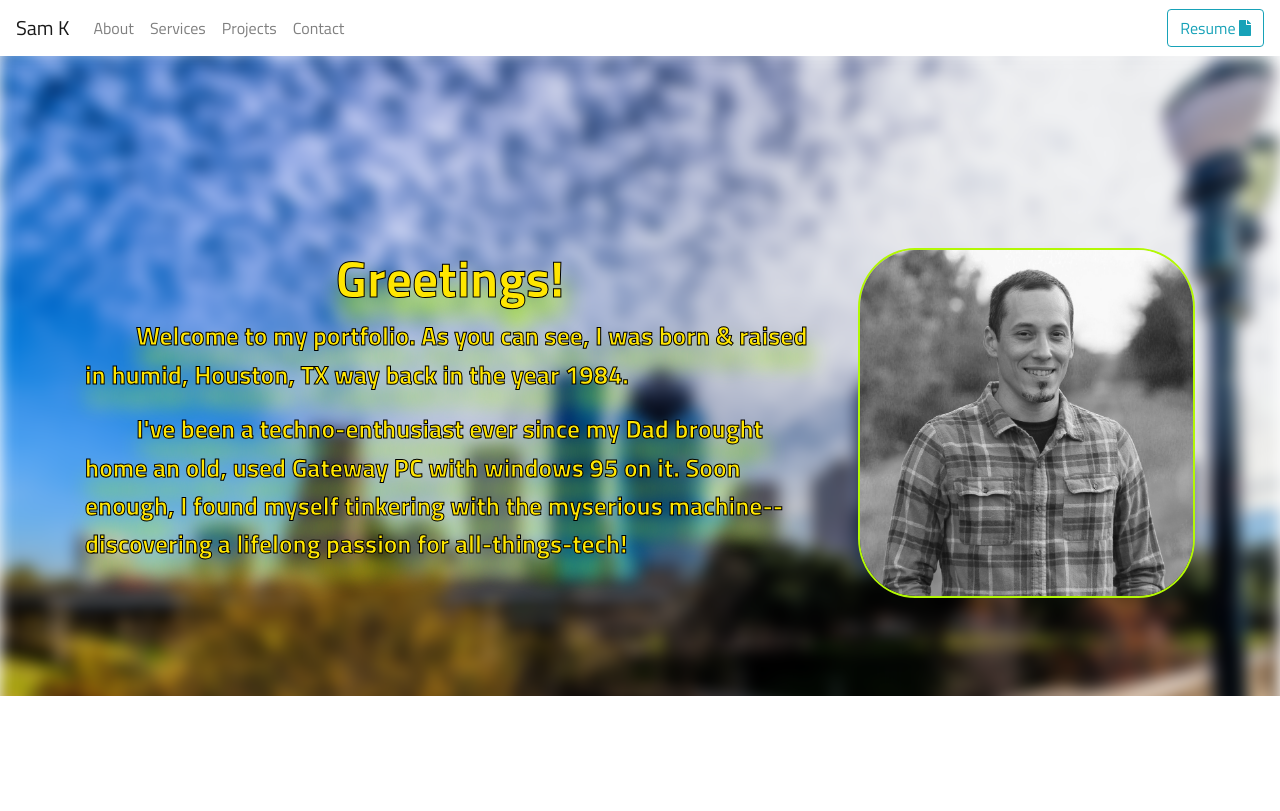
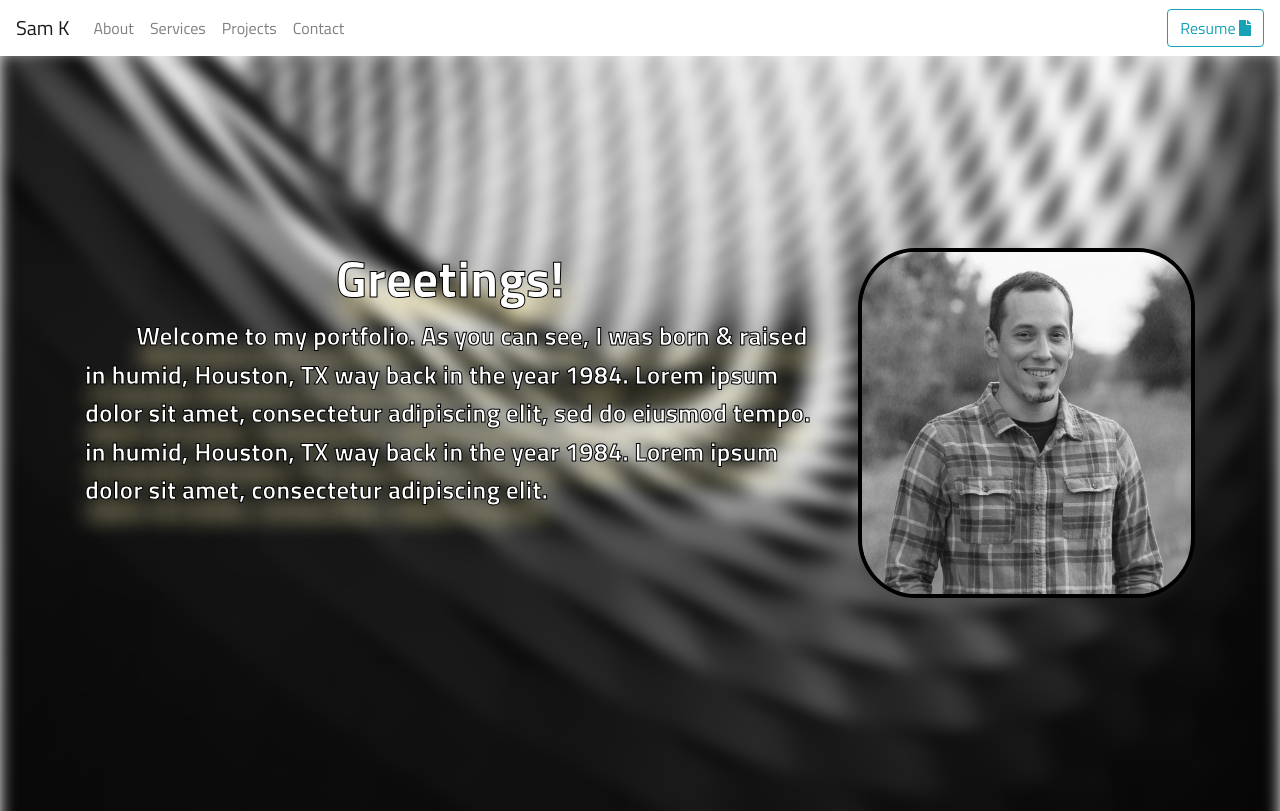
Before and after one commit to byronklep/portfolio, a React (Create React App) app in the folder frontend/: page /about in a window 1280 px wide. Shown: the top 811 px of the page. Built offline with nearby package versions, Linux system fonts and the light colour scheme.

Commit message:
About styling.

```diff
--- a/frontend/src/App.css
+++ b/frontend/src/App.css
@@ -127,7 +127,7 @@ a:link {
 }
 
 .panel-wrap.active-panel .panel-header {
-  background: #292b2c;
+  background: #000000;
 }
 .panel-wrap.active-panel .panel-header button {
   color: #f7f7f7;
@@ -148,8 +148,6 @@ a:link {
 }
 
 .panel-body {
-  border: 1px solid #dddddd;
-
   color: #333333;
   padding: 5px;
   border-top: none;
@@ -183,6 +181,7 @@ a:link {
 
 .project-card {
   margin: 2rem;
+  border: black solid 4px;
 }
 .project-card img {
   height: 300px;
@@ -206,7 +205,7 @@ a:link {
 /* About */
 
 .aboutHeroBanner {
-  min-height: 80vh;
+  min-height: 100vh;
   width: 100% !important;
   position: relative;
   padding-bottom: 80px;
@@ -221,13 +220,13 @@ a:link {
 }
 
 .about-text-main {
-  color: rgb(255, 230, 0);
+  color: rgb(255, 255, 255);
   font-weight: 600;
 }
 
 .main-font-about {
   font-size: 1.6rem;
-  text-shadow: 4px 19px 22px rgba(179, 248, 4, 1);
+  text-shadow: 4px 19px 22px rgb(255, 240, 174);
   -webkit-text-stroke: 1px black;
   text-indent: 2em;
 }
@@ -236,13 +235,13 @@ a:link {
   font-size: 3.2rem;
   font-weight: 700;
   text-align: center;
-  text-shadow: 4px 19px 22px rgba(179, 248, 4, 1);
+  text-shadow: 4px 19px 22px rgb(255, 240, 174);
   -webkit-text-stroke: 1px black;
 }
 
 .about-img {
   border-radius: 17%;
-  border: 2px solid rgba(179, 248, 4, 1);
+  border: 4px solid black;
 }
 
 .story-image {
--- a/frontend/src/components/about/components/ABanner.js
+++ b/frontend/src/components/about/components/ABanner.js
@@ -6,6 +6,7 @@ import WOW from 'wowjs'
 
 import Houston from '../../../img/houston.jpeg'
 import Sam from '../../../img/sam_portfolio1.png'
+import background from '../../../img/about.png'
 
 const ABanner = () => {
   useEffect(() => {
@@ -18,22 +19,19 @@ const ABanner = () => {
       <Parallax
         strength={300}
         blur={{ min: -15, max: 15 }}
-        bgImage={Houston}
+        bgImage={background}
         className="aboutHeroBanner">
         <div className="city_heroBanner">
-          <Container className="about-text-main">
+          <Container className="about-text-main wow bounceInDown">
             <Row>
               <Col md={8}>
                 <h1 className="about-main-font1">Greetings!</h1>
                 <p className="main-font-about">
                   Welcome to my portfolio. As you can see, I was born & raised
-                  in humid, Houston, TX way back in the year 1984.
-                </p>
-                <p className="main-font-about">
-                  I've been a techno-enthusiast ever since my Dad brought home
-                  an old, used Gateway PC with windows 95 on it. Soon enough, I
-                  found myself tinkering with the myserious machine--
-                  discovering a lifelong passion for all-things-tech!
+                  in humid, Houston, TX way back in the year 1984. Lorem ipsum
+                  dolor sit amet, consectetur adipiscing elit, sed do eiusmod
+                  tempo. in humid, Houston, TX way back in the year 1984. Lorem
+                  ipsum dolor sit amet, consectetur adipiscing elit.
                 </p>
               </Col>
               <Col>
@@ -47,31 +45,6 @@ const ABanner = () => {
             </Row>
           </Container>
         </div>
-        {/* <div className="city_heroBanner d-flex">
-          <Container className="text-light wow fadeInUp ">
-            <div className="f-image">
-              <img
-                src={Sam}
-                className="float-right mb-3"
-                alt="Sam Klepper"
-                height={300}
-                width={300}
-              />
-
-              <h1 className="main-font1">Hello, I am Sam.</h1>
-              <p className="main-font2">
-                I am a full-stack developer from Houston, TX.
-                <br />
-                Check out my work.
-              </p>
-              <p className="ml-5">
-                <Link to="/about">
-                  <Button variant="primary">About me</Button>
-                </Link>
-              </p>
-            </div>
-          </Container>
-        </div> */}
       </Parallax>
     </>
   )
--- a/frontend/src/components/home/components/Banner2.js
+++ b/frontend/src/components/home/components/Banner2.js
@@ -16,7 +16,8 @@ const Banner2 = () => {
             <p className="lead">
               I am a full-stack developer from Houston, TX.
               <br />
-              Check out my work.
+              Lorem ipsum dolor sit amet, consectetur adipiscing elit, sed do
+              eiusmod tempo
             </p>
           </Container>
         </div>
--- a/frontend/src/components/home/components/ProjGridHome.js
+++ b/frontend/src/components/home/components/ProjGridHome.js
@@ -47,9 +47,9 @@ const ProjGridHome = () => {
                     <Link to={`/projects/${pjt._id}`}>
                       <Card.Title as="h3">{pjt.title}</Card.Title>
                     </Link>
-                    <Card.Text className="pjt-card-text">
+                    {/* <Card.Text className="pjt-card-text">
                       {pjt.description}
-                    </Card.Text>
+                    </Card.Text> */}
                     <Link to={`/projects/${pjt._id}`}>
                       <Button className="btn-black">Learn more</Button>
                     </Link>
```
Also changed, not shown: frontend/src/img/about.png (added).
